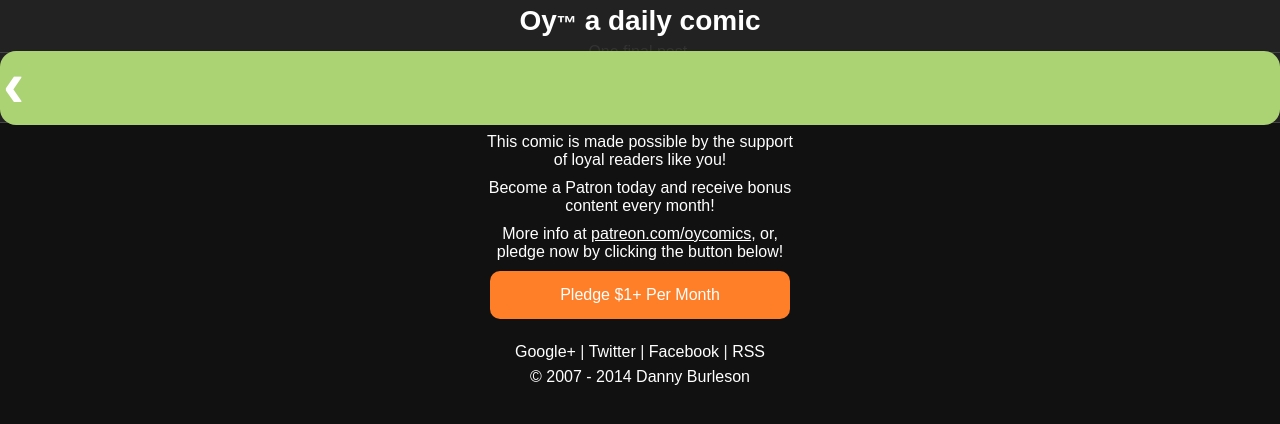
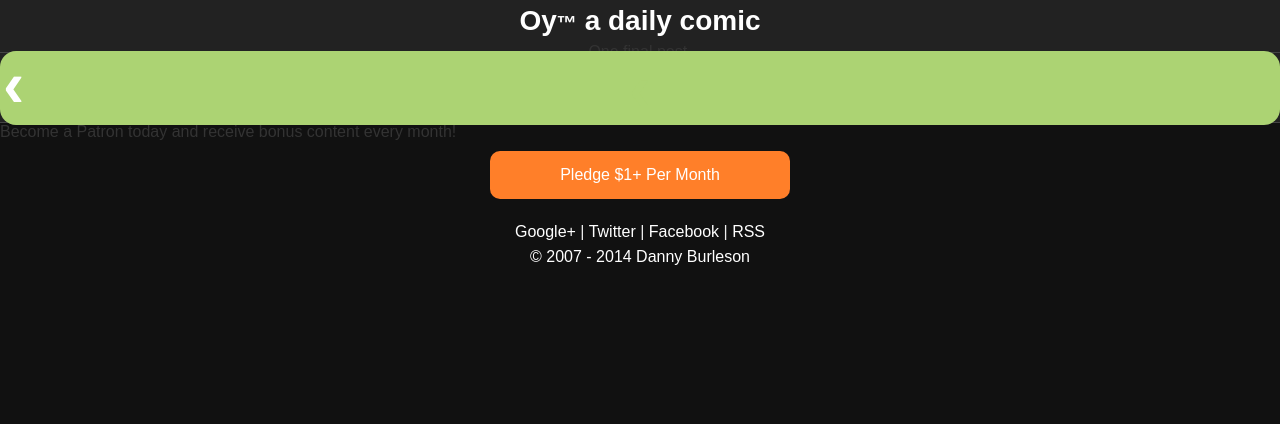
Before and after one commit to oycomics/oycomics.github.io, a Jekyll site: the page built from index.html, in a window 1280 px wide. Shown: the top 424 px of the page. Built offline with Jekyll 4.4.1, drawn with Linux system fonts in a browser that asks for light colours; Markdown is read by kramdown in place of the engine named in the settings; the list of posts is cut into pages by our own code.

Commit message:
Update patreon.html

```diff
--- a/_includes/patreon.html
+++ b/_includes/patreon.html
@@ -1,5 +1,4 @@
-<div class="patreon_spotlight"><p>This comic is made possible by the support of loyal readers like you!</p>
+<div class="patreon_spotlight"
 <p>Become a Patron today and receive bonus content every month!</p>
-<p>More info at <a href="http://patreon.com/oycomics" target="_blank">patreon.com/oycomics</a>, or, pledge now by clicking the button below!</p>
   <p style="text-align:center;"><input onclick="window.top.location.href = 'http://www.patreon.com/bePatron?rid=35296&u=115323&patAmt=1.00#r35296'; return false;" type="submit" class="btn submitForm bePatron" value="Pledge $1+ Per Month" style="width: 300px;"></p>
 </div>
```
